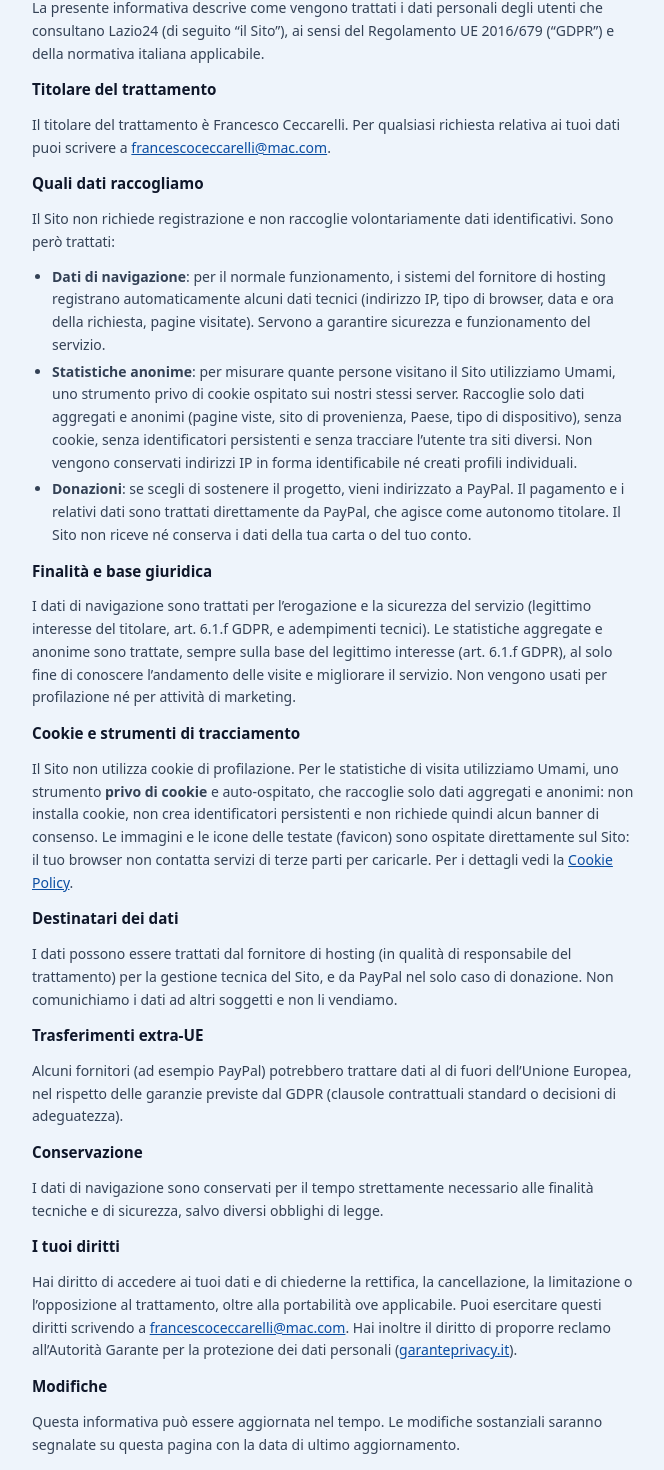
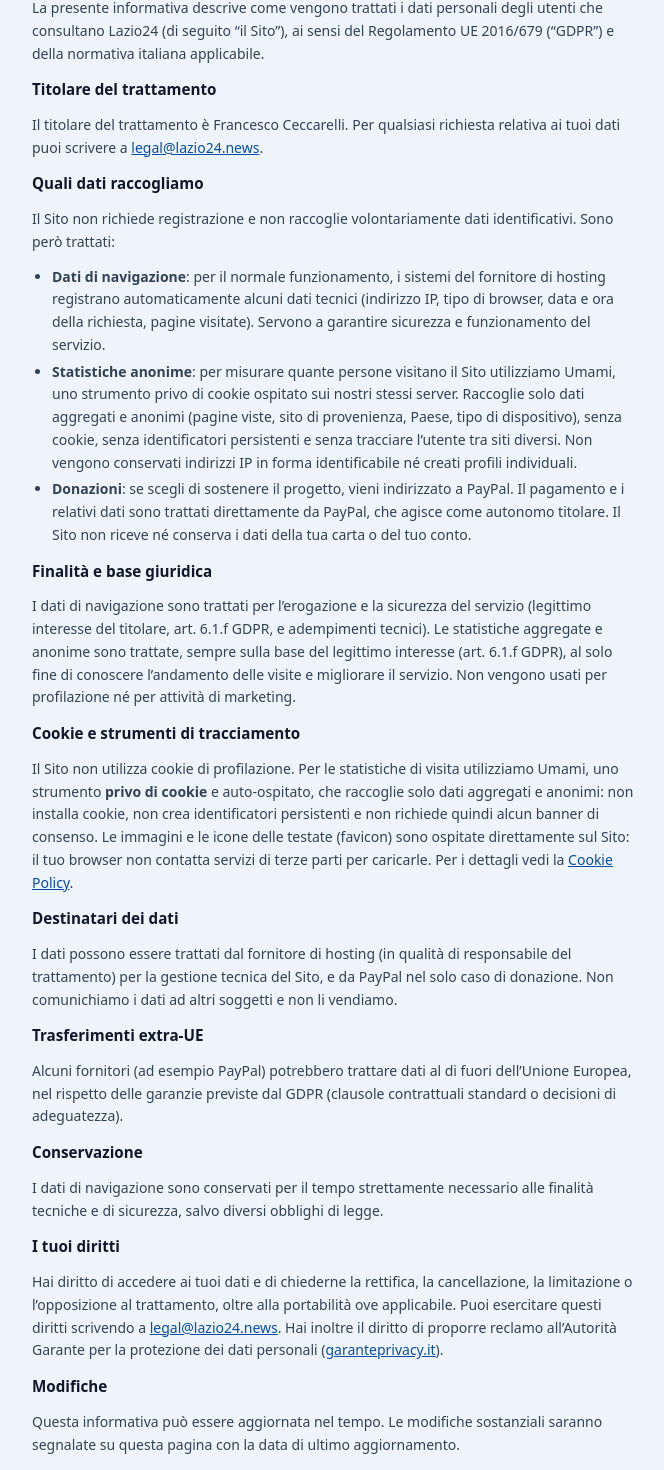
Before and after one commit to frankcecca/laziofeed, a Next.js app: page /privacy in a window 1280 px wide. Shown: the part 196-1666 px from the top of the page, without its empty margins (304-968 px from the left). Built offline with nearby package versions, Linux system fonts and the light colour scheme; no server answers.

Commit message:
Pagine legali: contatto legal@lazio24.news (no mail personale)

```diff
--- a/app/note-legali/page.jsx
+++ b/app/note-legali/page.jsx
@@ -44,9 +44,7 @@ export default function NoteLegali() {
       <p>
         Se sei titolare di diritti e ritieni che un contenuto debba essere
         modificato o rimosso, scrivi a{" "}
-        <a href="mailto:francescoceccarelli@mac.com">
-          francescoceccarelli@mac.com
-        </a>
+        <a href="mailto:legal@lazio24.news">legal@lazio24.news</a>
         : provvederemo con tempestività.
       </p>
       <p>
--- a/app/privacy/page.jsx
+++ b/app/privacy/page.jsx
@@ -18,9 +18,7 @@ export default function Privacy() {
       <p>
         Il titolare del trattamento è Francesco Ceccarelli. Per qualsiasi
         richiesta relativa ai tuoi dati puoi scrivere a{" "}
-        <a href="mailto:francescoceccarelli@mac.com">
-          francescoceccarelli@mac.com
-        </a>
+        <a href="mailto:legal@lazio24.news">legal@lazio24.news</a>
         .
       </p>
 
@@ -103,9 +101,7 @@ export default function Privacy() {
         Hai diritto di accedere ai tuoi dati e di chiederne la rettifica, la
         cancellazione, la limitazione o l’opposizione al trattamento, oltre alla
         portabilità ove applicabile. Puoi esercitare questi diritti scrivendo a{" "}
-        <a href="mailto:francescoceccarelli@mac.com">
-          francescoceccarelli@mac.com
-        </a>
+        <a href="mailto:legal@lazio24.news">legal@lazio24.news</a>
         . Hai inoltre il diritto di proporre reclamo all’Autorità Garante per la
         protezione dei dati personali (
         <a href="https://www.garanteprivacy.it" target="_blank" rel="noopener noreferrer">
```
